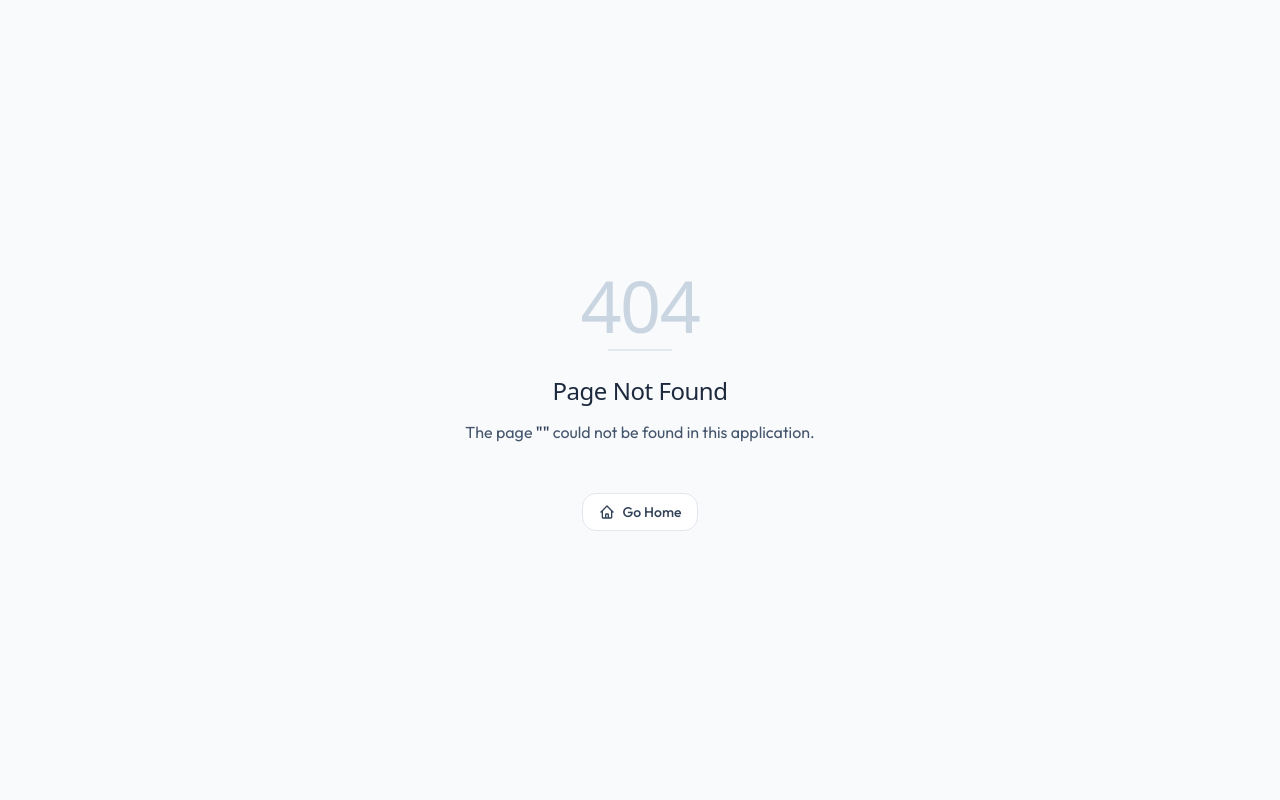
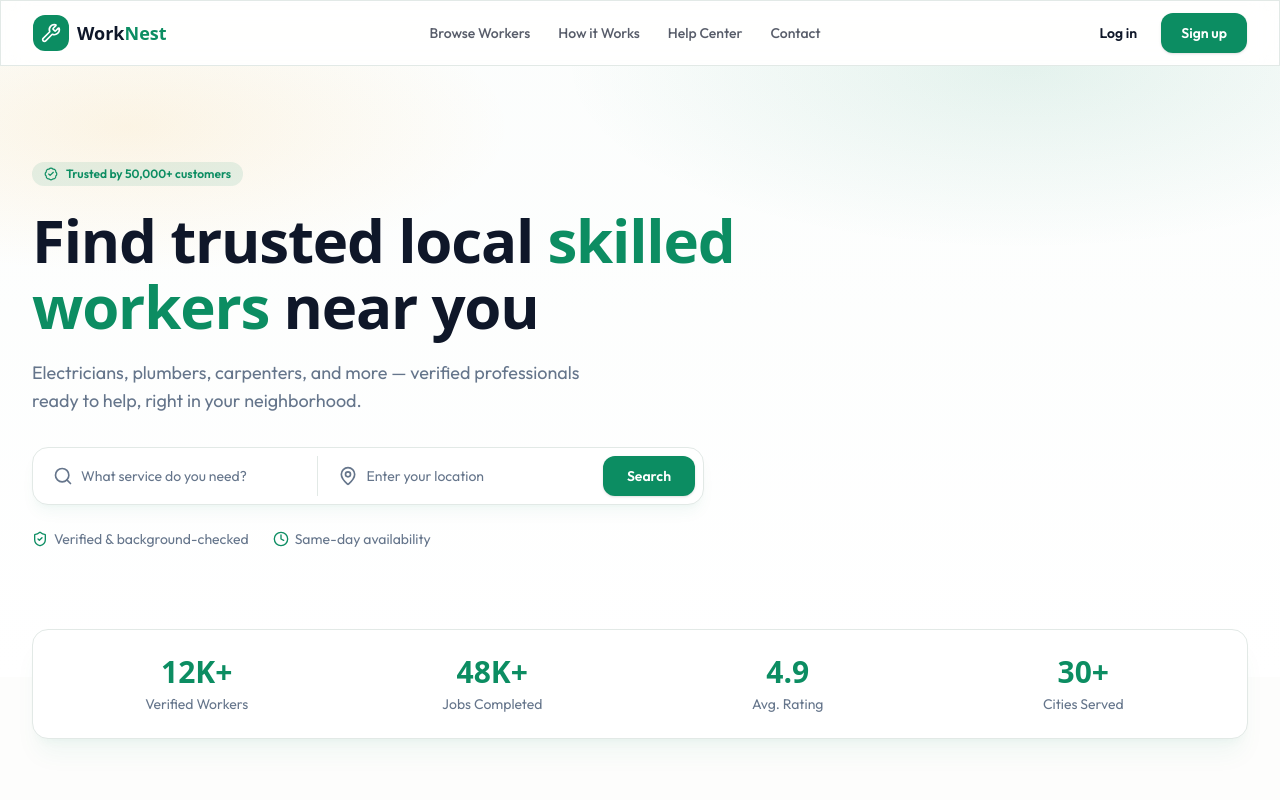
Before and after one commit to e-gors/work-nest-web, a React (Vite) app: page / in a window 1280 px wide. Before the commit this address had no page. Shown: the top 800 px of the page. Built offline with nearby package versions, Linux system fonts and the light colour scheme.

Commit message:
added to app

```diff
--- a/src/App.tsx
+++ b/src/App.tsx
@@ -1,11 +1,15 @@
 import { Route, Routes } from "react-router-dom";
 import PageNotFound from "./lib/PageNotFound";
 import PublicLayout from "./components/PublicLayout";
+import Landing from "./pages/Landing";
 
 function App() {
   return (
     <Routes>
-      <Route element={<PublicLayout />}></Route>
+      <Route element={<PublicLayout />}>
+        <Route path="/" element={<Landing />} />
+      </Route>
+
       {/* Public routes */}
       <Route path="/*" element={<PageNotFound />} />
     </Routes>
```
